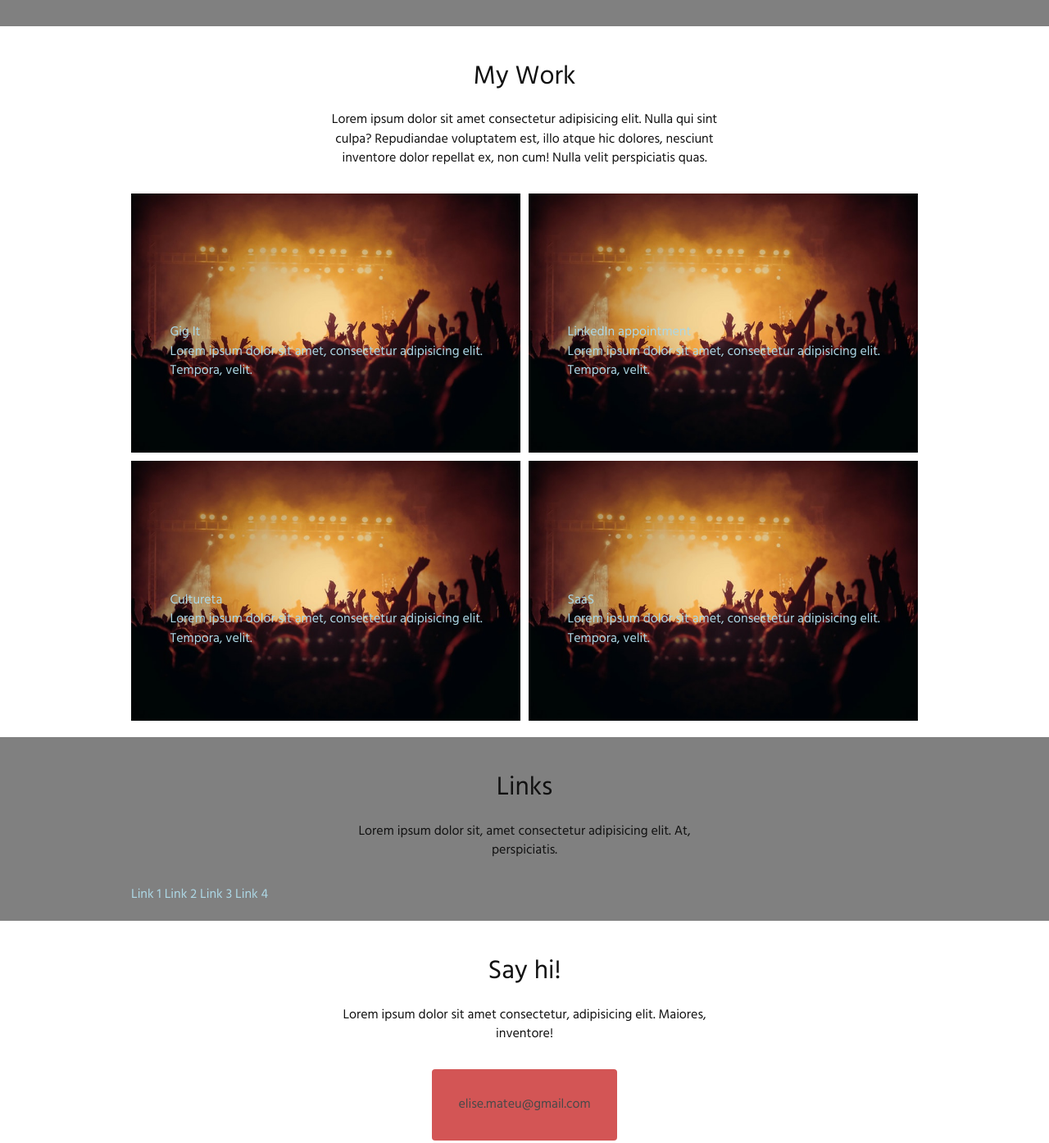
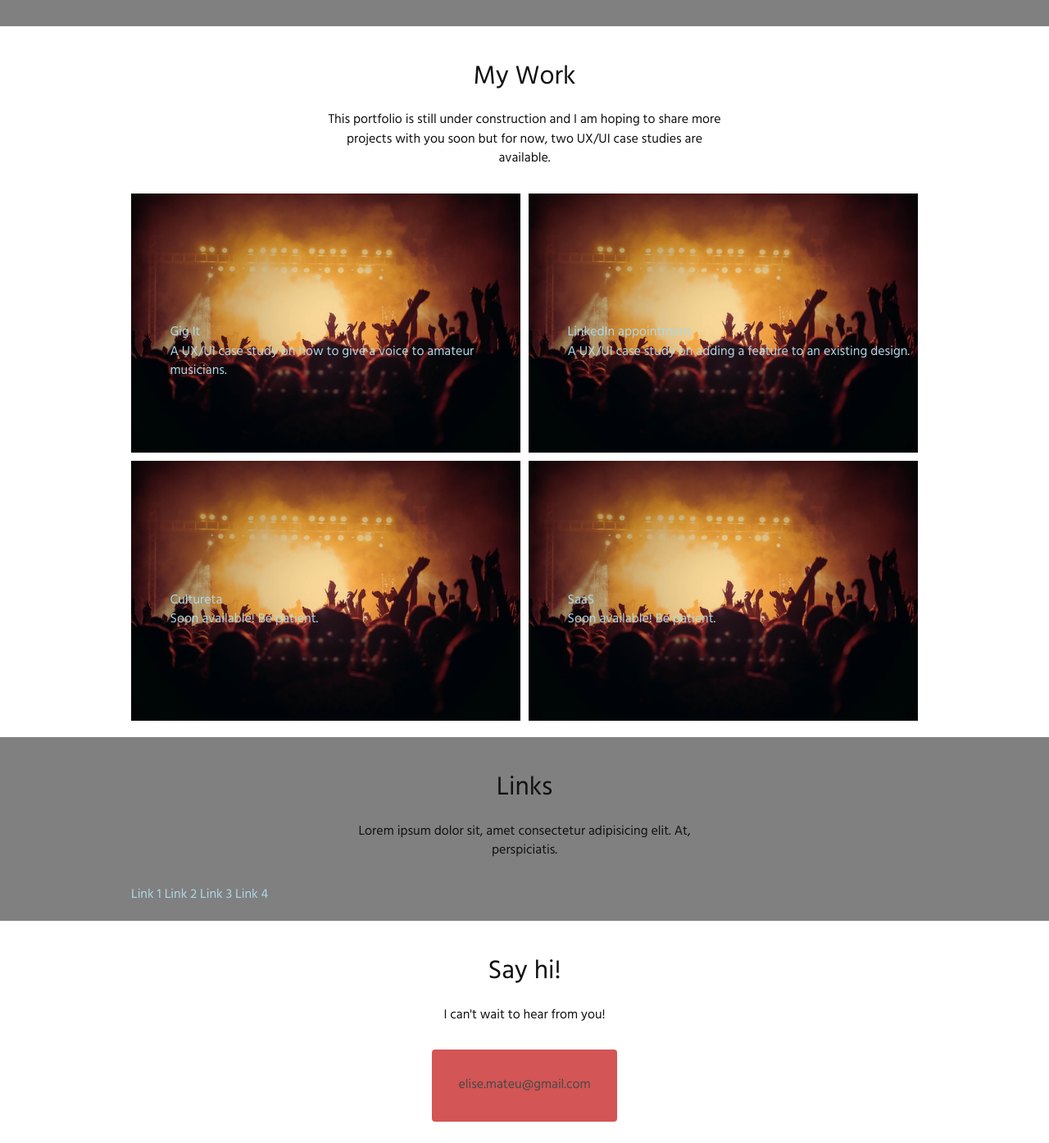
Before and after one commit to elise2106/portfolio, a plain HTML site: page index.html in a window 1280 px wide. Shown: the part 980-2374 px from the top of the page at 82% size. Drawn offline with nearby package versions, Linux system fonts and the light colour scheme.

Commit message:
lorem to text

```diff
--- a/index.html
+++ b/index.html
@@ -99,7 +99,7 @@
                 <div class="container">
                     <h3>My Work</h3>
                     <p class="section-intro">
-                        Lorem ipsum dolor sit amet consectetur adipisicing elit. Nulla qui sint culpa? Repudiandae voluptatem est, illo atque hic dolores, nesciunt inventore dolor repellat ex, non cum! Nulla velit perspiciatis quas.
+                        This portfolio is still under construction and I am hoping to share more projects with you soon but for now, two UX/UI case studies are available.
                     </p>
                     <ul class="grid-list">
                         <li data-aos="fade-up" data-aos-duration="1000" data-aos-delay="0">
@@ -107,7 +107,7 @@
                                 <img src="assets/images/concert.jpeg" alt="Portfolio image 1">
                                 <div class="portfolio-title">
                                     <h2 class="project-title">Gig It</h2>
-                                    <p>Lorem ipsum dolor sit amet, consectetur adipisicing elit. Tempora, velit.</p>
+                                    <p>A UX/UI case study on how to give a voice to amateur musicians.</p>
                                 </div>
                             </a>
                         </li>
@@ -116,7 +116,7 @@
                                 <img src="assets/images/concert.jpeg" alt="Portfolio image 2">
                                 <div class="portfolio-title">
                                     <h2 class="project-title">LinkedIn appointment</h2>
-                                    <p>Lorem ipsum dolor sit amet, consectetur adipisicing elit. Tempora, velit.</p>
+                                    <p>A UX/UI case study on adding a feature to an existing design.</p>
                                 </div>
                             </a>
                         </li>
@@ -125,7 +125,7 @@
                                 <img src="assets/images/concert.jpeg" alt="Portfolio image 3">
                                 <div class="portfolio-title">
                                     <h2 class="project-title">Cultureta</h2>
-                                    <p>Lorem ipsum dolor sit amet, consectetur adipisicing elit. Tempora, velit.</p>
+                                    <p>Soon available! Be patient.</p>
                                 </div>
                             </a>
                         </li>
@@ -134,7 +134,7 @@
                                 <img src="assets/images/concert.jpeg" alt="Portfolio image 4">
                                 <div class="portfolio-title">
                                     <h2 class="project-title">SaaS</h2>
-                                    <p>Lorem ipsum dolor sit amet, consectetur adipisicing elit. Tempora, velit.</p>
+                                    <p>Soon available! Be patient.</p>
                                 </div>
                             </a>
                         </li>
@@ -160,7 +160,7 @@
         <section id="contact" class="section-title">
             <div class="container" data-aos="fade-up" data-aos-duration="1000">
                 <h3>Say hi!</h3>
-                <p class="section-intro">Lorem ipsum dolor sit amet consectetur, adipisicing elit. Maiores, inventore!</p>
+                <p class="section-intro">I can't wait to hear from you!</p>
                 <a class="btn" href="mailto:elise.mateu@gmail.com">elise.mateu@gmail.com</a>
             </div>
         </section>
```
Also changed, not shown: 1 other file.
